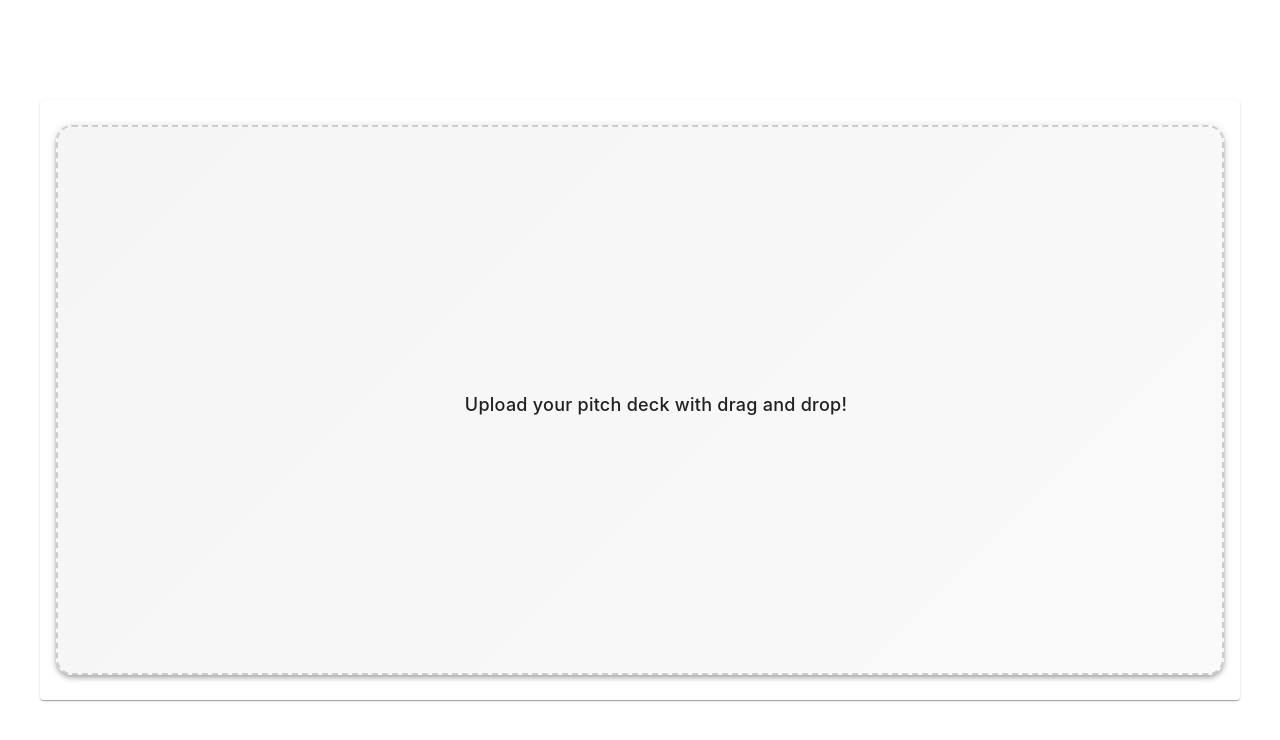
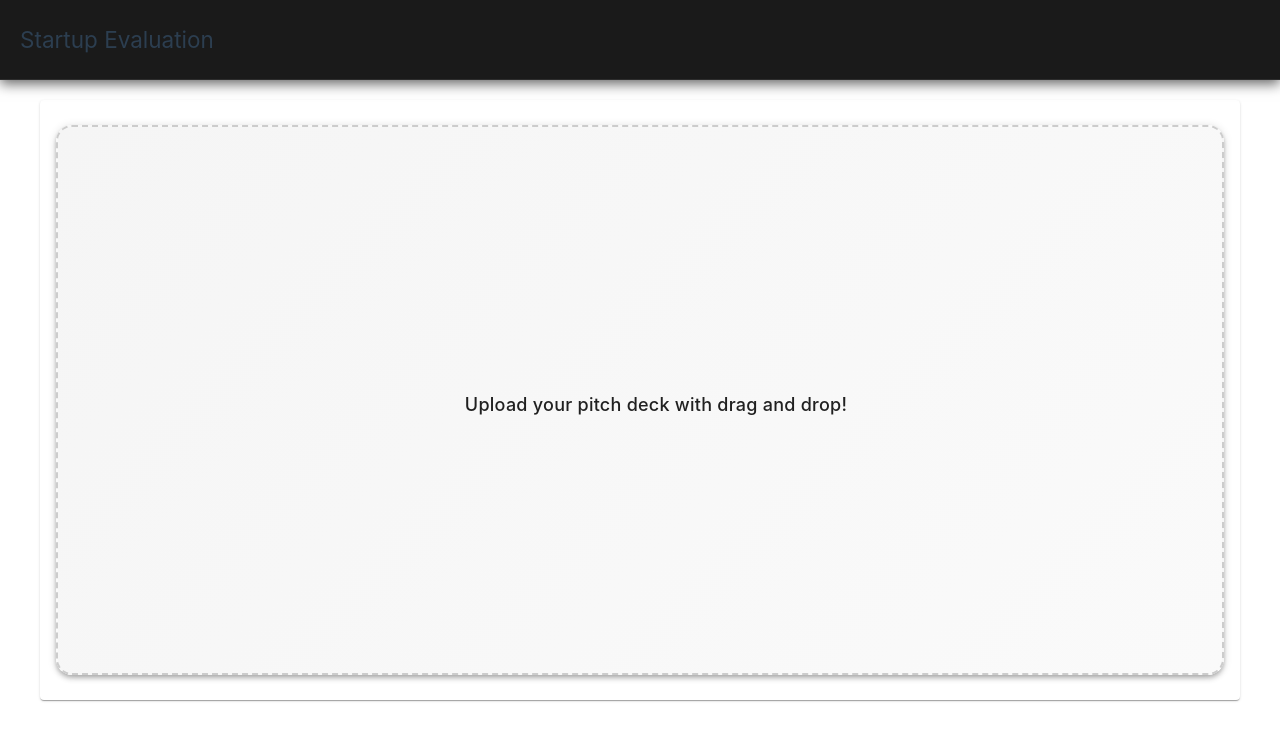
Before and after one commit to alex1431999/QHack-Frontend, a Vue app: page / in a window 1280 px wide. Shown: the top 740 px of the page. Built offline with nearby package versions, Linux system fonts and the light colour scheme.

Commit message:
feat: add a header

```diff
--- a/src/App.vue
+++ b/src/App.vue
@@ -1,9 +1,11 @@
 <script setup lang="ts">
 import { RouterView } from 'vue-router'
+import Header from "@/components/Header.vue";
 </script>
 
 <template>
-    <RouterView />
+  <Header />
+  <RouterView />
 </template>
 
 <style scoped>
--- /dev/null
+++ b/src/components/Header.vue
@@ -0,0 +1,21 @@
+<template>
+  <header class="site-header">
+    <h2>Startup Evaluation</h2>
+  </header>
+</template>
+
+
+<style scoped>
+.site-header {
+  width: 100%;
+  height: 80px;
+  background-color: #1a1a1a;
+  border-bottom: 1px solid rgba(255, 255, 255, 0.08);
+  box-shadow: 0 4px 12px rgba(0, 0, 0, 0.6);
+  position: fixed;
+  top: 0;
+  left: 0;
+  z-index: 1000;
+  padding: 20px;
+}
+</style>
```
